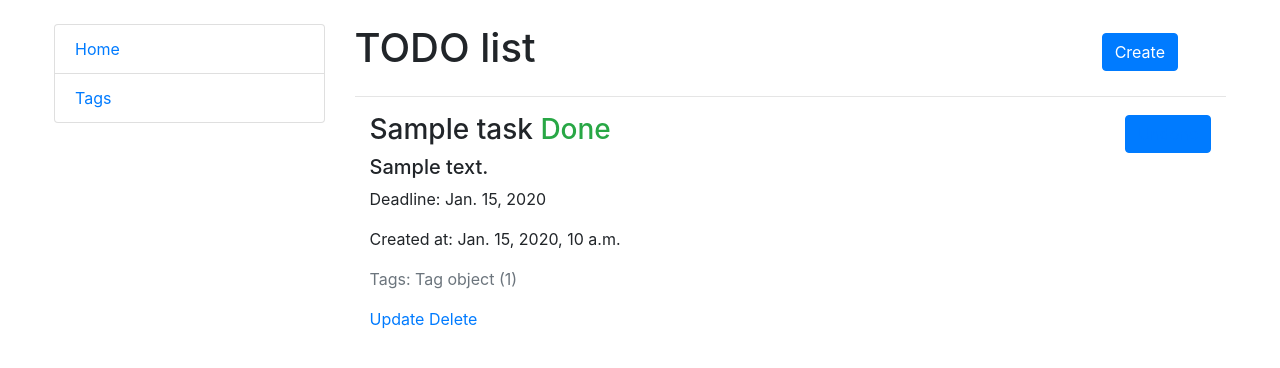
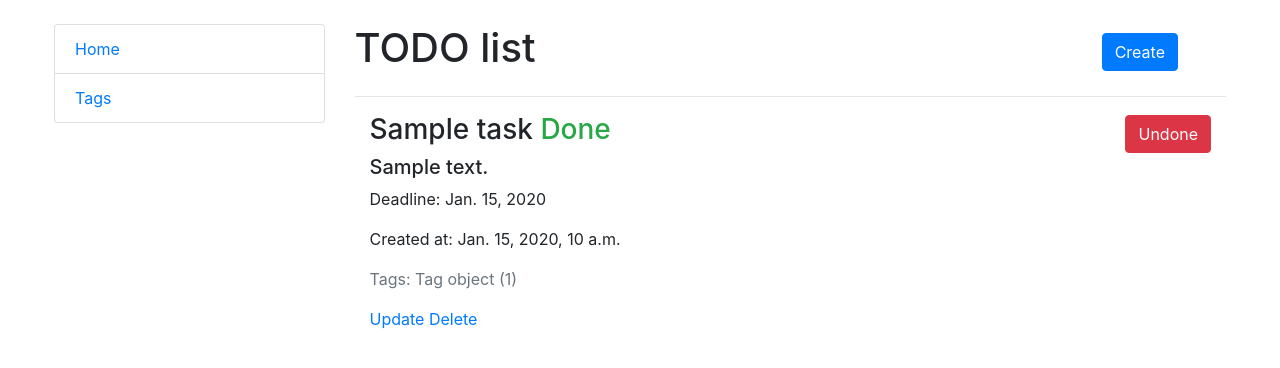
Before and after one commit to OlehOryshchuk/todo_list, a Django app: page / in a window 1280 px wide. Shown: the top 368 px of the page. Run offline with Django 4.2, Linux system fonts and the light colour scheme; tables that the repository leaves empty hold one stand-in row (values such as "Sample post").

Commit message:
Change style of done tasks

```diff
--- a/templates/todo/task_list.html
+++ b/templates/todo/task_list.html
@@ -17,9 +17,10 @@
 				{% if task.is_completed %}
 					<div class="d-flex justify-content-between align-items-center">
 							<h3>{{ task.name }} <span class="text-success">Done</span> </h3>
-							<span class="text-right btn btn-primary">
-							<a href="{% url 'todo:task-list' %}?is_completed=False&task={{ task.id }}">Undone</a>
-							</span>
+							<a
+								class="text-right btn btn-danger"
+								href="{% url 'todo:task-list' %}?is_completed=False&task={{ task.id }}"
+							>Undone</a>
 					</div>
 				{% else %}
 					<div class="d-flex justify-content-between align-items-center">
```
